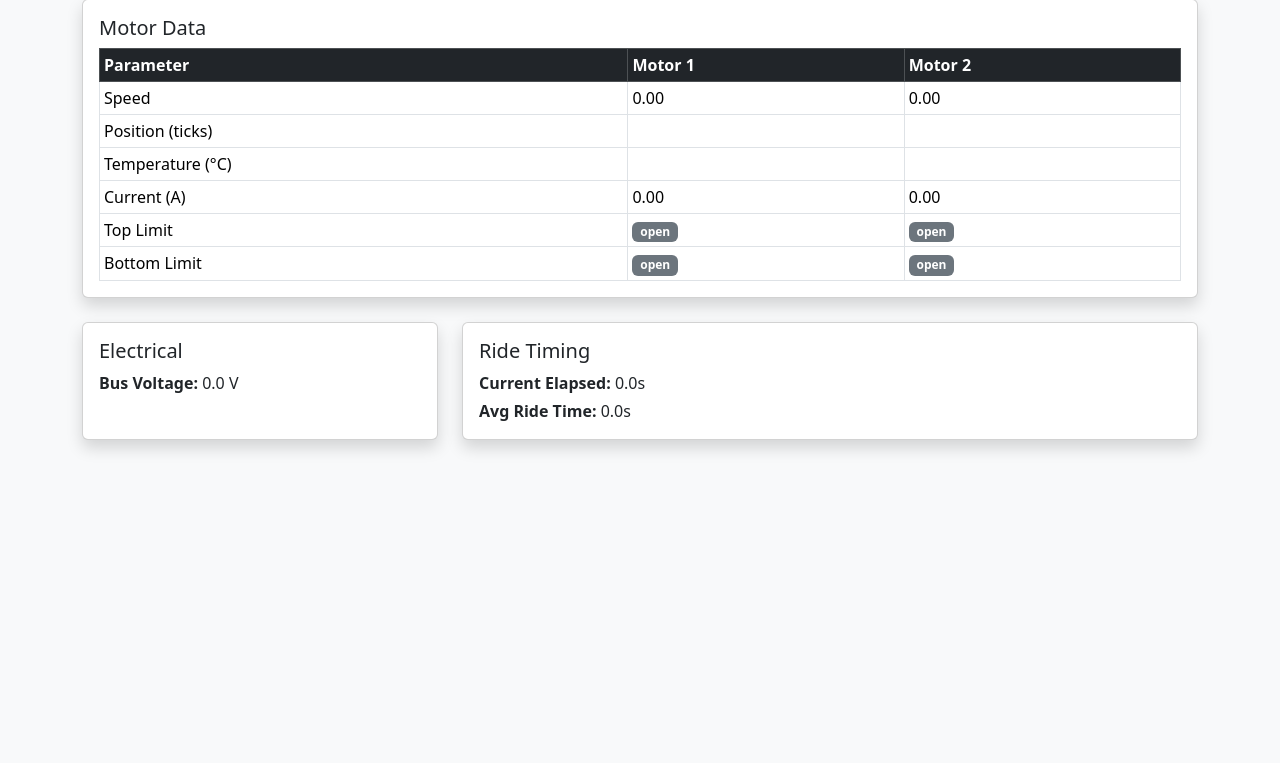
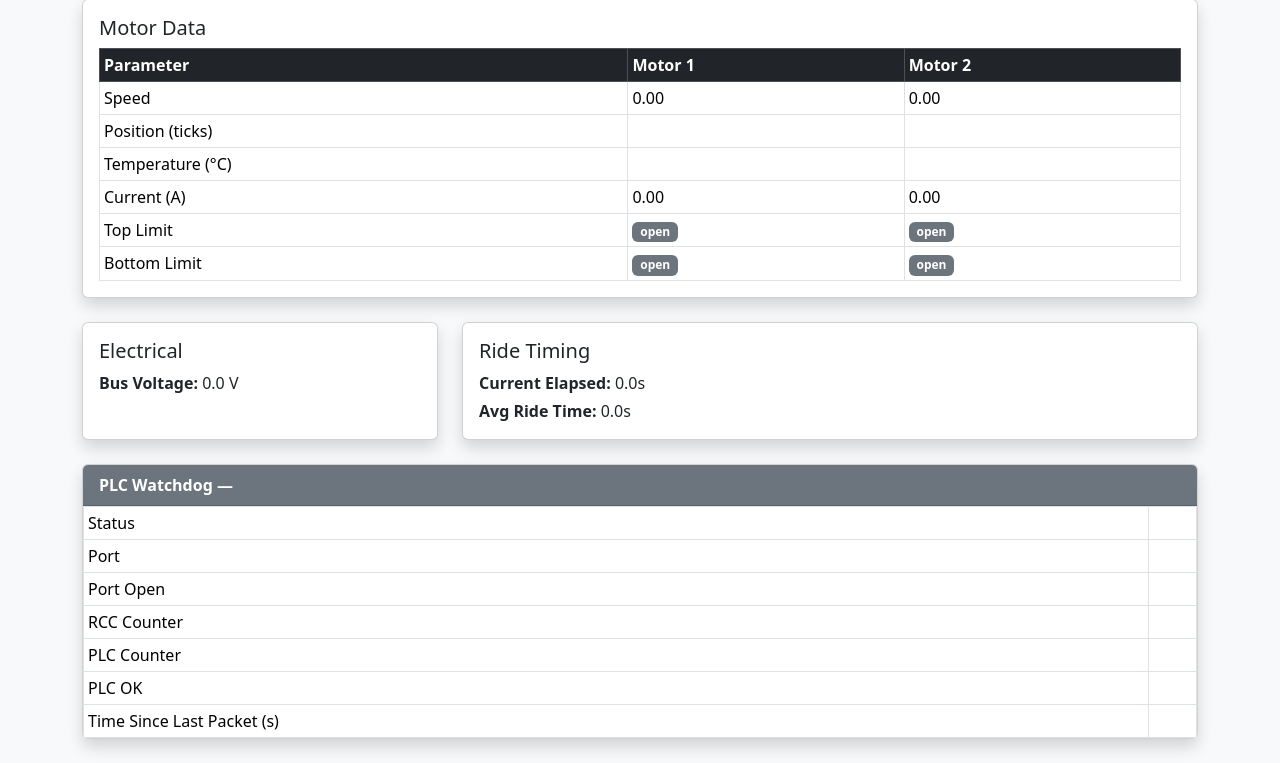
Before and after one commit to Terrier-Ride-Engineering-Club/ride-control-computer, a Python web app: template src/ride_control_computer/webserver/templates/two.html in a window 1280 px wide. Shown: the part 463-1226 px from the top of the page. Before the commit the page ends 914 px from the top, so only its background shows below. Run offline with Jinja, Linux system fonts and the light colour scheme; the template is opened without the code that fills it, so the values that code supplies are empty.

Commit message:
add plc status

```diff
--- a/src/ride_control_computer/webserver/MockWebserverController.py
+++ b/src/ride_control_computer/webserver/MockWebserverController.py
@@ -209,6 +209,7 @@ class MockWebserverController(WebserverController):
             faults = self.rcc.getActiveFaults() if self.rcc else []
             last_estop_faults = self.rcc.getLastEstopFaults() if self.rcc else []
             watchdog = self.rcc.getWatchdogStatus() if self.rcc else "DISABLED"
+            watchdog_details = self.rcc.getWatchdogDetails() if self.rcc else {"status": "DISABLED"}
 
             limits = self.getLimitSwitches()
             mc_status_string = self.getMCStatusString()
@@ -216,6 +217,7 @@ class MockWebserverController(WebserverController):
                 rcc_state=rcc_state,
                 mc_connected=mc_connected,
                 watchdog=watchdog,
+                watchdog_details=watchdog_details,
                 speeds=speeds,
                 positions=positions,
                 temps=temps,
@@ -249,12 +251,14 @@ class MockWebserverController(WebserverController):
             faults = self.rcc.getActiveFaults() if self.rcc else []
             last_estop_faults = self.rcc.getLastEstopFaults() if self.rcc else []
             watchdog = self.rcc.getWatchdogStatus() if self.rcc else "DISABLED"
+            watchdog_details = self.rcc.getWatchdogDetails() if self.rcc else {"status": "DISABLED"}
             limits = self.getLimitSwitches()
             mc_status_string = self.getMCStatusString()
             return jsonify({
                 "rcc_state": rcc_state,
                 "mc_connected": mc_connected,
                 "watchdog": watchdog,
+                "watchdog_details": watchdog_details,
                 "m1_speed": speeds[0],
                 "m2_speed": speeds[1],
                 "m1_pos": positions[0],
--- a/src/ride_control_computer/webserver/templates/two.html
+++ b/src/ride_control_computer/webserver/templates/two.html
@@ -143,6 +143,27 @@
     </div>
 </div>
 
+<!-- ===== PLC WATCHDOG ===== -->
+{% set wd_colors = {'OK': 'success', 'TIMEOUT': 'danger', 'PLC_ERROR': 'warning', 'DISABLED': 'secondary'} %}
+<div class="card shadow mb-4">
+    <div class="card-header bg-{{ wd_colors.get(watchdog_details.status, 'secondary') }} text-white fw-bold" id="wd-card-header">
+        PLC Watchdog — {{ watchdog_details.status }}
+    </div>
+    <div class="card-body p-0">
+        <table class="table table-sm table-bordered mb-0">
+            <tbody id="wd-details-body">
+                <tr><td>Status</td>   <td id="wd-status">{{ watchdog_details.status }}</td></tr>
+                <tr><td>Port</td>     <td id="wd-port">{{ watchdog_details.get('port', '—') }}</td></tr>
+                <tr><td>Port Open</td><td id="wd-port-open">{{ watchdog_details.get('portOpen', '—') }}</td></tr>
+                <tr><td>RCC Counter</td><td id="wd-rcc-counter">{{ watchdog_details.get('rccCounter', '—') }}</td></tr>
+                <tr><td>PLC Counter</td><td id="wd-plc-counter">{{ watchdog_details.get('plcCounter', '—') }}</td></tr>
+                <tr><td>PLC OK</td>   <td id="wd-plc-ok">{{ watchdog_details.get('plcOk', '—') }}</td></tr>
+                <tr><td>Time Since Last Packet (s)</td><td id="wd-age">{{ watchdog_details.get('timeSinceLastPacket', '—') }}</td></tr>
+            </tbody>
+        </table>
+    </div>
+</div>
+
 <!-- ===== CONSOLE ===== -->
 {% if console %}
 <div class="card shadow">
@@ -240,6 +261,20 @@ setInterval(async () => {
     renderFaultTable("lastEstopBody", "lastEstopCard", data.last_estop_faults || [], "No E-Stop recorded this session",
         "bg-warning", "bg-secondary", "border-warning");
 
+    const wd = data.watchdog_details || {};
+    const wdHeaderColors = { 'OK': 'success', 'TIMEOUT': 'danger', 'PLC_ERROR': 'warning', 'DISABLED': 'secondary' };
+    const wdHeader = document.getElementById("wd-card-header");
+    allColors.forEach(c => wdHeader.classList.remove('bg-' + c));
+    wdHeader.classList.add('bg-' + (wdHeaderColors[wd.status] || 'secondary'));
+    wdHeader.innerText = 'PLC Watchdog — ' + (wd.status || '—');
+    document.getElementById("wd-status").innerText       = wd.status ?? '—';
+    document.getElementById("wd-port").innerText         = wd.port ?? '—';
+    document.getElementById("wd-port-open").innerText    = wd.portOpen != null ? String(wd.portOpen) : '—';
+    document.getElementById("wd-rcc-counter").innerText  = wd.rccCounter ?? '—';
+    document.getElementById("wd-plc-counter").innerText  = wd.plcCounter ?? '—';
+    document.getElementById("wd-plc-ok").innerText       = wd.plcOk != null ? String(wd.plcOk) : '—';
+    document.getElementById("wd-age").innerText          = wd.timeSinceLastPacket ?? '—';
+
 }, 1000);
 </script>
 
```
Also changed, not shown: src/ride_control_computer/RCC.py (+8 -0 lines), src/ride_control_computer/plc_watchdog.py (+17 -0 lines).
